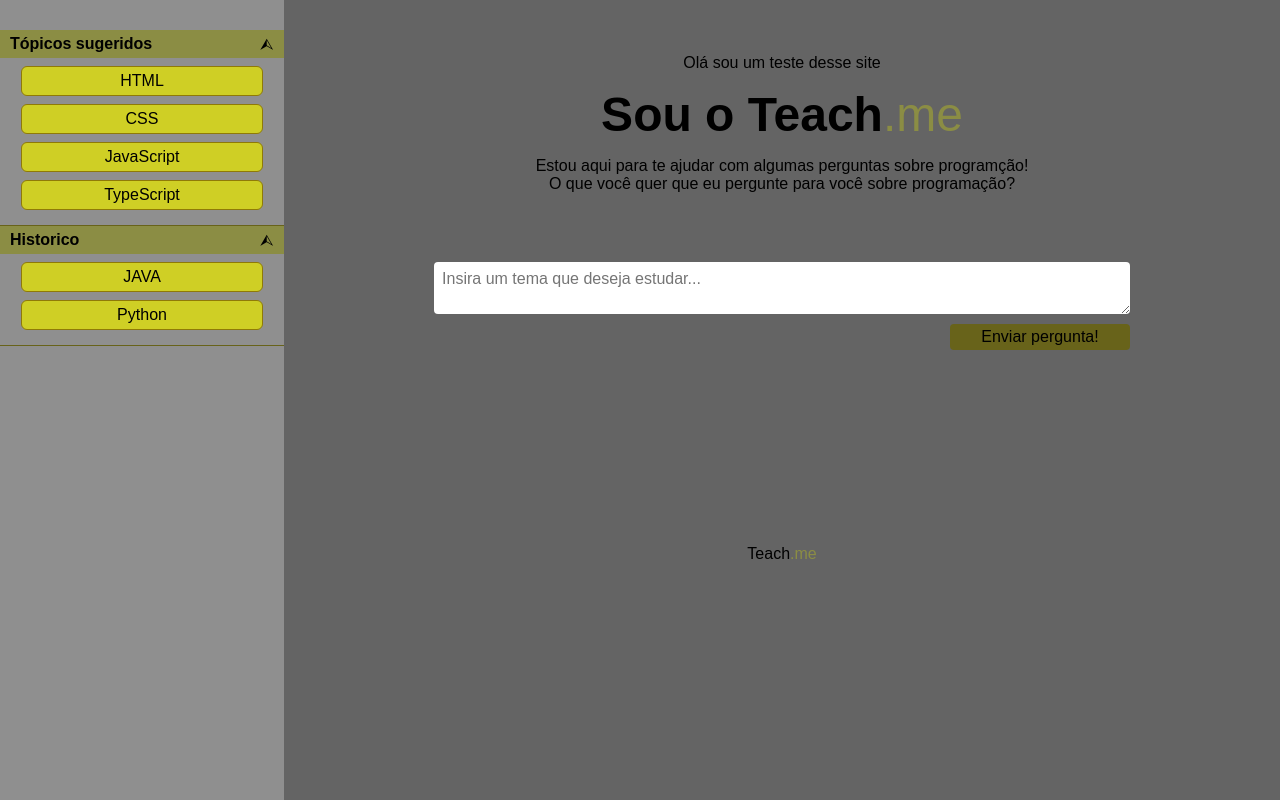
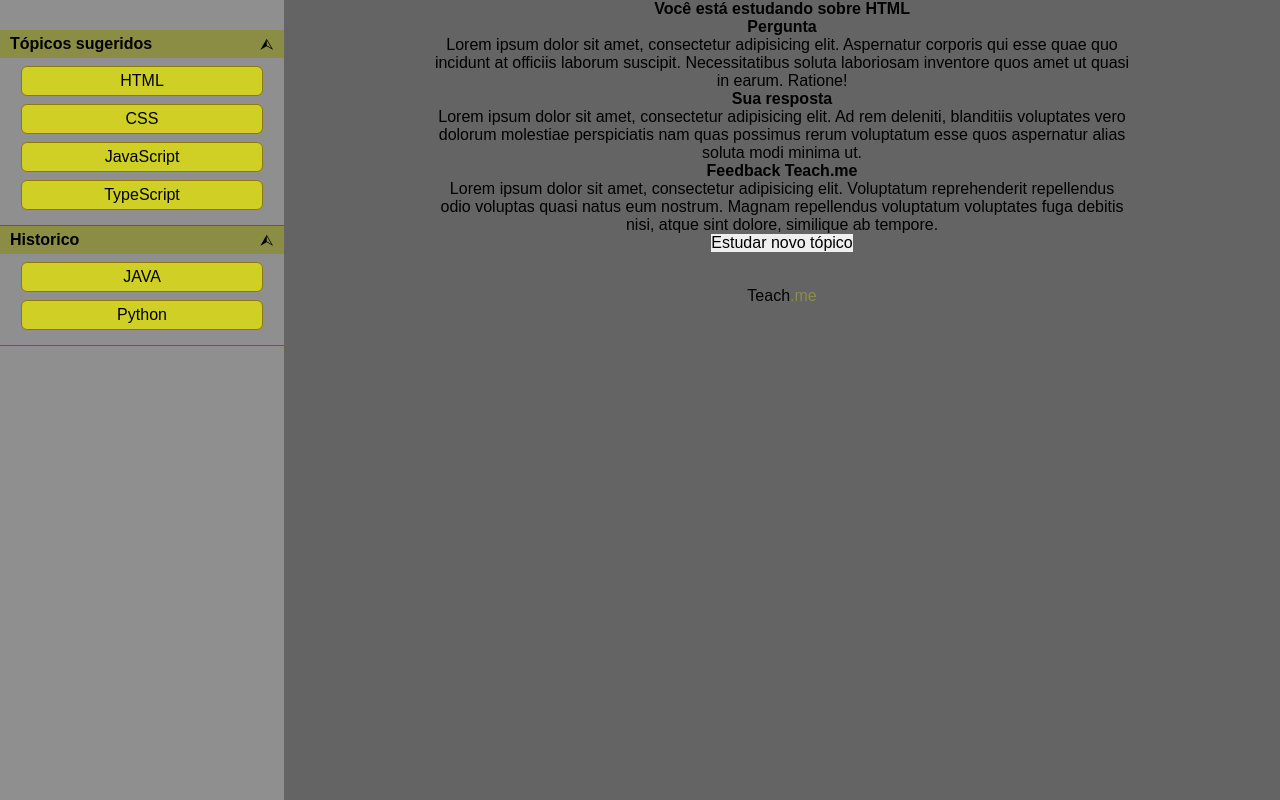
Before and after one commit to thony178/Teach-me, a plain HTML site: page linguagem/index.html in a window 1280 px wide. Drawn offline with Linux system fonts and the light colour scheme.

Commit message:
Atualização conforme as aulas

```diff
--- a/linguagem/index.html
+++ b/linguagem/index.html
@@ -32,8 +32,8 @@
         </saidebar>
 
         <div class="texto">
-            <div class="Inicial">
-             <span> Olá sou um teste desse site </span>
+            <!-- <div class="Inicial">
+             <span> Curso da Cubos <span>Academy</span> </span>
                  <h1>Sou o Teach<span>.me</span></h1>
                  <p>
                   Estou aqui para te ajudar com algumas perguntas sobre programção!
@@ -45,6 +45,25 @@
             <div class="Chat">
                 <textarea placeholder="Insira um tema que deseja estudar..."></textarea>
                 <button> Enviar pergunta! </button>
+            </div> -->
+
+            <div class="box-chat">
+                <h1>Você está estudando sobre <span>HTML</span></h1>
+                <div class="question">
+                    <h2>Pergunta</h2>
+                    <p>Lorem ipsum dolor sit amet, consectetur adipisicing elit. Aspernatur corporis qui esse quae quo incidunt at officiis laborum suscipit. Necessitatibus soluta laboriosam inventore quos amet ut quasi in earum. Ratione!</p>
+                </div>
+                <div class="Resposta">
+                    <h2>Sua resposta</h2>
+                    <p>Lorem ipsum dolor sit amet, consectetur adipisicing elit. Ad rem deleniti, blanditiis voluptates vero dolorum molestiae perspiciatis nam quas possimus rerum voluptatum esse quos aspernatur alias soluta modi minima ut.</p>
+                </div>
+                <div class="Feedback">
+                    <h2>Feedback Teach<span>.me</span></h2>
+                    <p>Lorem ipsum dolor sit amet, consectetur adipisicing elit. Voluptatum reprehenderit repellendus odio voluptas quasi natus eum nostrum. Magnam repellendus voluptatum voluptates fuga debitis nisi, atque sint dolore, similique ab tempore.</p>
+                    <div class="actions">
+                        <button>Estudar novo tópico</button>
+                    </div>
+                </div>
             </div>
 
             <footer class="Rodape">
--- a/linguagem/style.css
+++ b/linguagem/style.css
@@ -131,6 +131,10 @@ details summary {
     font-weight: 500;
 }
 
+.Inicial span span {
+    color: rgb(226, 13, 208);
+}
+
 .Inicial h1 {
     font-size: 3rem;
     font-weight: 600;
```
